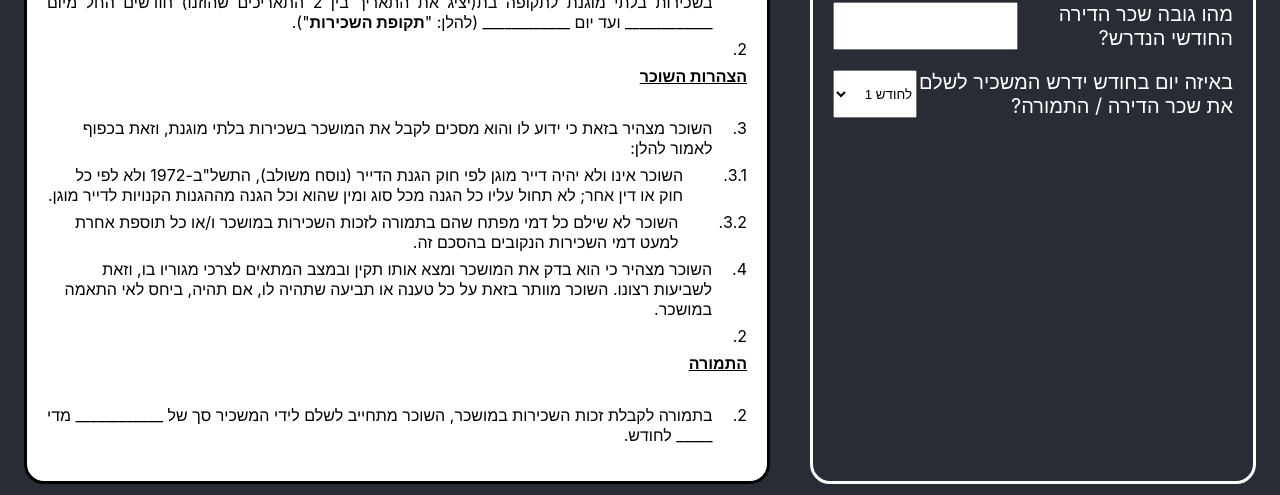
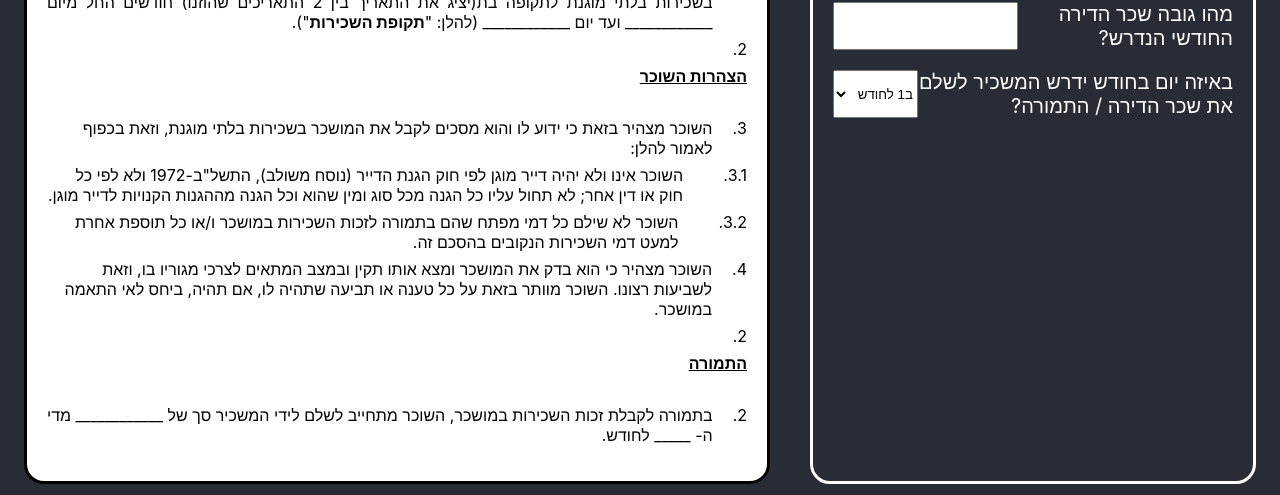
Before and after one commit to idandrd/docit, a React (Create React App) app: page / in a window 1280 px wide. Shown: the part 865-1360 px from the top of the page. Built offline with nearby package versions, Linux system fonts and the light colour scheme.

Commit message:
Update Form.tsx

```diff
--- a/src/Form.tsx
+++ b/src/Form.tsx
@@ -216,9 +216,9 @@ class MainForm extends Component {
                 this.setState({ paymentday: target.value })
               }
             >
-              <option value="1th">לחודש 1</option>
-              <option value="10th"> לחודש 10</option>
-              <option value="15th">עמותה</option>
+              <option value="1th">ב1 לחודש</option>
+              <option value="10th"> ב10 לחודש</option>
+              <option value="15th">ב15 לחודש</option>
               <option value="otherth">אחר(ידנית)</option>
             </select>
           </FormItem>
@@ -394,7 +394,7 @@ class MainForm extends Component {
               <p style={{ textAlign: "justify" }}>
                 {`בתמורה לקבלת זכות השכירות במושכר, השוכר מתחייב לשלם לידי המשכיר סך של  ${
             this.state.monthlypayment ||"____________"
-          } מדי ${this.getpaymentday() ||"_____"}  לחודש. `}
+          } מדי ה- ${this.getpaymentday() ||"_____"}  לחודש. `}
               </p>
             </div>
           </div>
```
